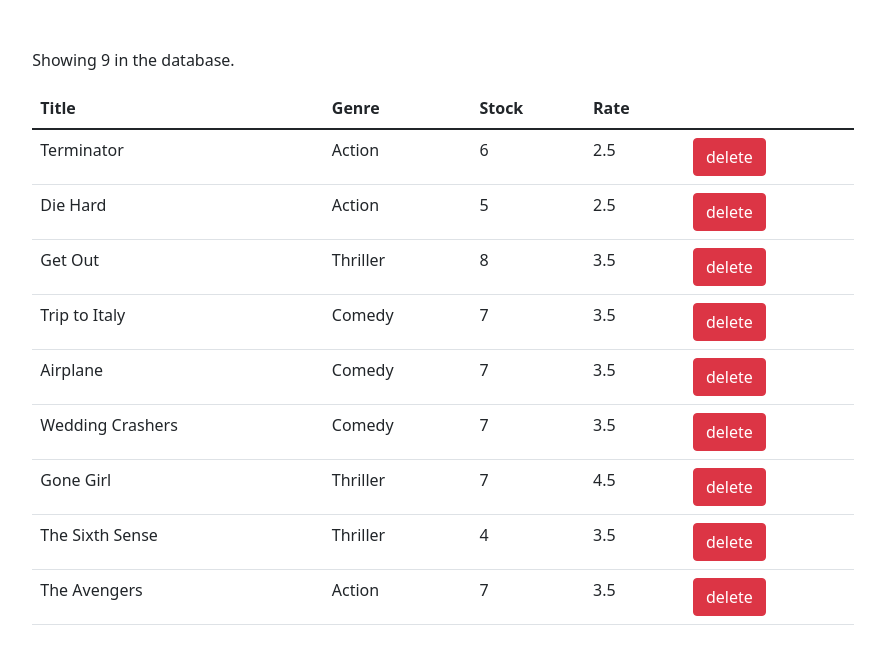
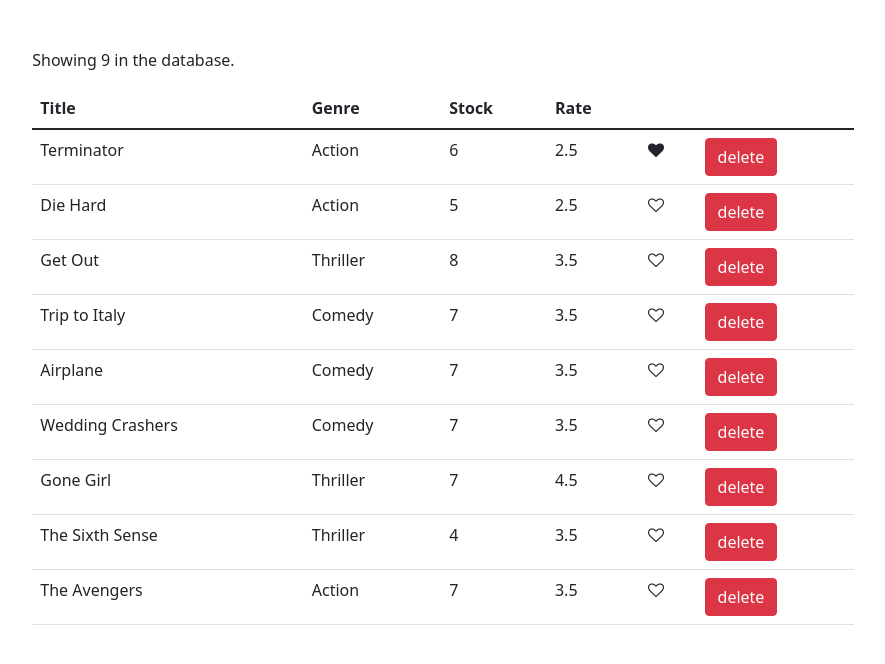
Before and after one commit to itsyst/react-video, a React (Create React App) app: page / in a window 1280 px wide. Shown: the top 664 px of the page, without its empty margins (197-1082 px from the left). Built offline with nearby package versions, Linux system fonts and the light colour scheme.

Commit message:
Implement the liked component.

```diff
--- /dev/null
+++ b/src/components/common/like.jsx
@@ -0,0 +1,16 @@
+import React, { Component } from 'react';
+
+export default class like extends Component {
+	render() {
+		let classes = 'fa fa-heart';
+		if (!this.props.liked) classes += '-o';
+		return (
+			<i
+				onClick={this.props.onLiked}
+				className={classes}
+				style={{ cursor: 'pointer' }}
+				aria-hidden="true"
+			></i>
+		);
+	}
+}
--- a/src/components/movies.jsx
+++ b/src/components/movies.jsx
@@ -1,4 +1,5 @@
 import React, { Component } from 'react';
+import Like from '../components/common/like';
 import { getMovies } from '../services/fakeMovieService';
 
 export default class Movies extends Component {
@@ -9,6 +10,14 @@
 	handleDelete = (movie) => {
 		const movies = this.state.movies.filter((m) => m._id !== movie._id);
 		this.setState({ movies });
+	};
+
+	handleLiked = (movie) => {
+		const movies = [...this.state.movies];
+		const index = movies.indexOf(movie);
+		movies[index] = { ...this.state.movies[index] };
+		movies[index].liked = !movies[index].liked;
+ 		this.setState({ movies: movies });
 	};
 
 	render() {
@@ -27,7 +36,8 @@
 							<th scope="col">Genre</th>
 							<th scope="col">Stock</th>
 							<th scope="col">Rate</th>
-							<th scope="col"></th>
+							<th />
+							<th />
 						</tr>
 					</thead>
 					<tbody>
@@ -37,6 +47,12 @@
 								<td>{movie.genre.name}</td>
 								<td>{movie.numberInStock}</td>
 								<td>{movie.dailyRentalRate}</td>
+								<td>
+									<Like
+										liked={movie.liked}
+										onLiked={() => this.handleLiked(movie)}
+									/>
+								</td>
 								<td>
 									<button
 										onClick={() => this.handleDelete(movie)}
--- a/src/services/fakeMovieService.js
+++ b/src/services/fakeMovieService.js
@@ -7,7 +7,8 @@
     genre: { _id: "5b21ca3eeb7f6fbccd471818", name: "Action" },
     numberInStock: 6,
     dailyRentalRate: 2.5,
-    publishDate: "2018-01-03T19:04:28.809Z"
+    publishDate: "2018-01-03T19:04:28.809Z",
+    liked: true
   },
   {
     _id: "5b21ca3eeb7f6fbccd471816",
```
